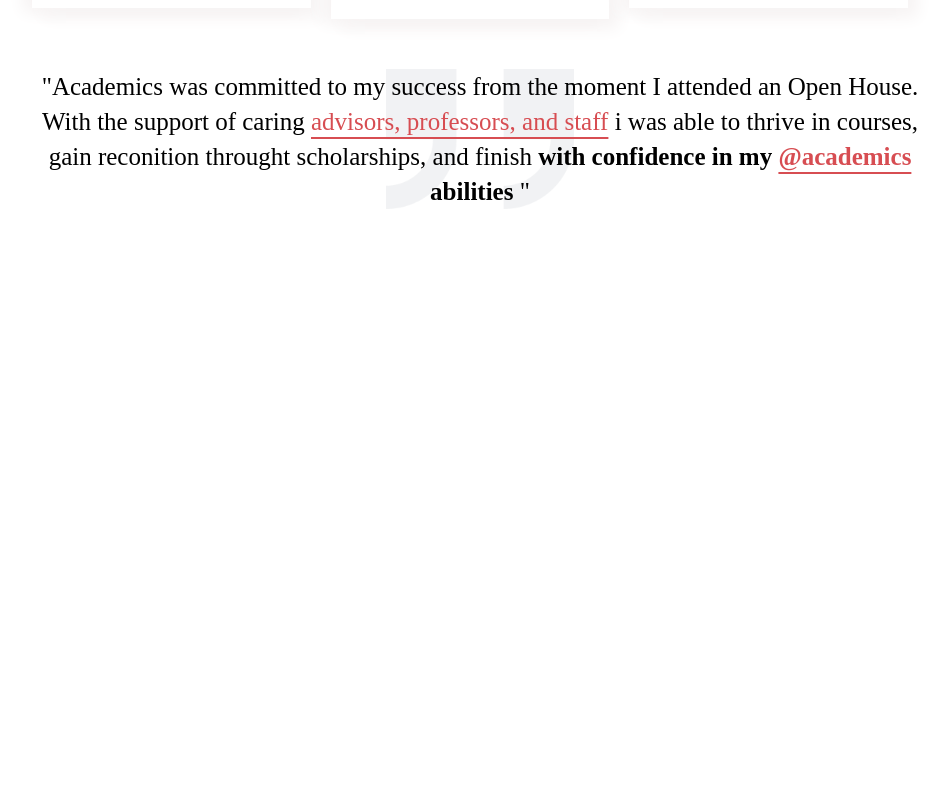
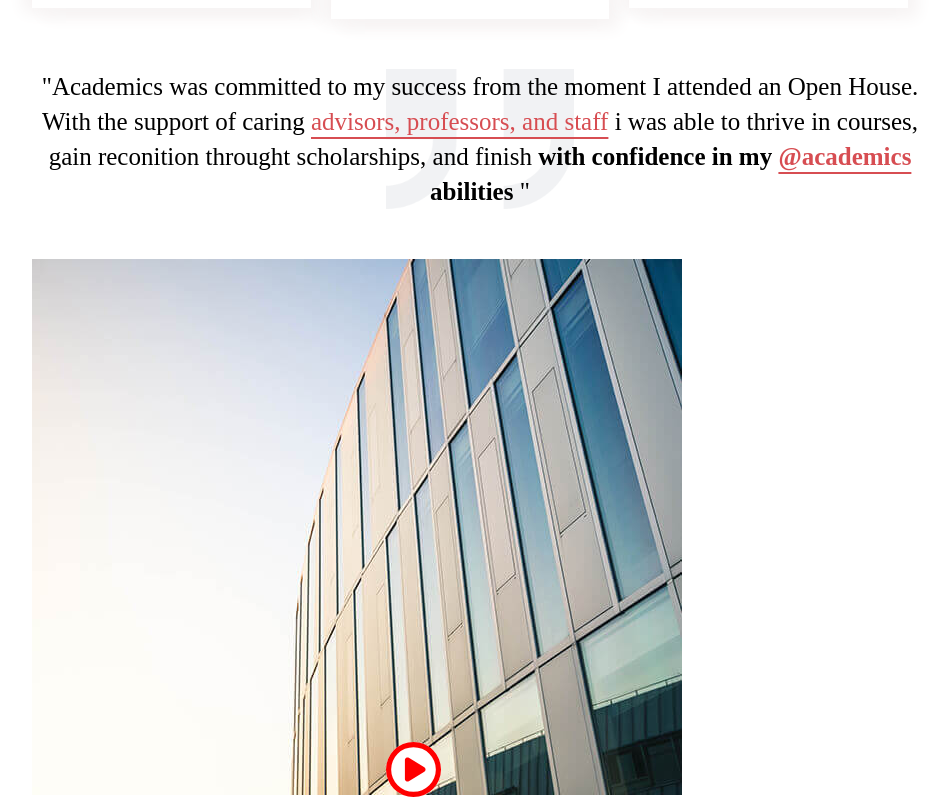
Before and after one commit to Emanuela91/proj-html-vuejs, a Vue app: page / in a window 1280 px wide. Shown: the part 1975-2774 px from the top of the page, without its empty margins (160-1108 px from the left). Before the commit the page ends 2234 px from the top, so only its background shows below. Built offline with nearby package versions, Linux system fonts and the light colour scheme.

Commit message:
iniziata parte delle immagini sovrapposte in mainthird

```diff
--- a/src/components/MainSecond.vue
+++ b/src/components/MainSecond.vue
@@ -37,6 +37,7 @@ export default {
 <template>
     <section>
         <div class="container">
+            <!-- sezione dei corsi, studenti -->
             <section id="number">
                 <div><span id="orange">6500 +</span> Studens
                     <img id="one" src="/img/counter-shape-1-1-1.png" alt="">
@@ -55,6 +56,7 @@ export default {
                 place where studenst thrive.
             </p>
 
+            <!-- sezione cards -->
             <div class="cards">
                 <div class="card" v-for="(link, index) in cardArray" key="index">
                     <img :src="link.image" alt="">
@@ -75,6 +77,7 @@ export default {
 @use '../styles/partials/mixins' as*;
 @use '../styles/partials/variables' as*;
 
+// classi per la parte con i numeri dei corsi, studenti
 #number {
     display: flex;
     justify-content: space-around;
@@ -117,6 +120,7 @@ export default {
     }
 }
 
+// classi delle card
 .card {
 
     img {
--- a/src/components/MainThird.vue
+++ b/src/components/MainThird.vue
@@ -15,6 +15,18 @@ export default {
                     abilities
                 </span>"
             </p>
+
+            <!-- sezione delle immagini sovrapposte -->
+            <div>
+                <div class="under">
+                    <img src="/img/video-bg-3.jpg" alt="">
+                    <font-awesome-icon class="icon" icon="fa-regular fa-play-circle" />
+                </div>
+
+                <div class="over">
+
+                </div>
+            </div>
         </div>
     </section>
 
@@ -45,4 +57,14 @@ p {
         font-weight: bold;
     }
 }
+
+.icon {
+    color: red;
+    position: relative;
+    bottom: 51%;
+    height: 55px;
+    right: 33%;
+    background-color: white;
+    border-radius: 100px;
+}
 </style>
--- a/src/main.js
+++ b/src/main.js
@@ -4,9 +4,9 @@ import App from './App.vue'
 
 import { library } from '@fortawesome/fontawesome-svg-core'
 import { FontAwesomeIcon } from '@fortawesome/vue-fontawesome'
-import { faStar } from '@fortawesome/free-solid-svg-icons'
+import { faPlayCircle } from '@fortawesome/free-regular-svg-icons'
 
-library.add(faStar)
+library.add(faPlayCircle)
 
 // createApp(App).mount('#app')
 createApp(App).component('font-awesome-icon', FontAwesomeIcon).mount('#app');
```
